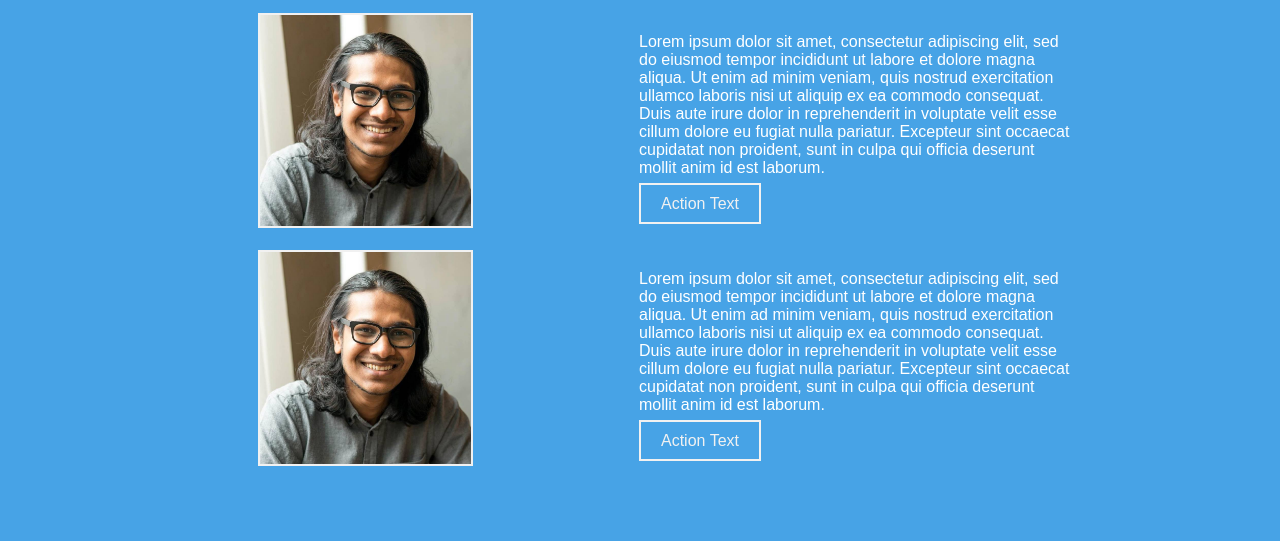
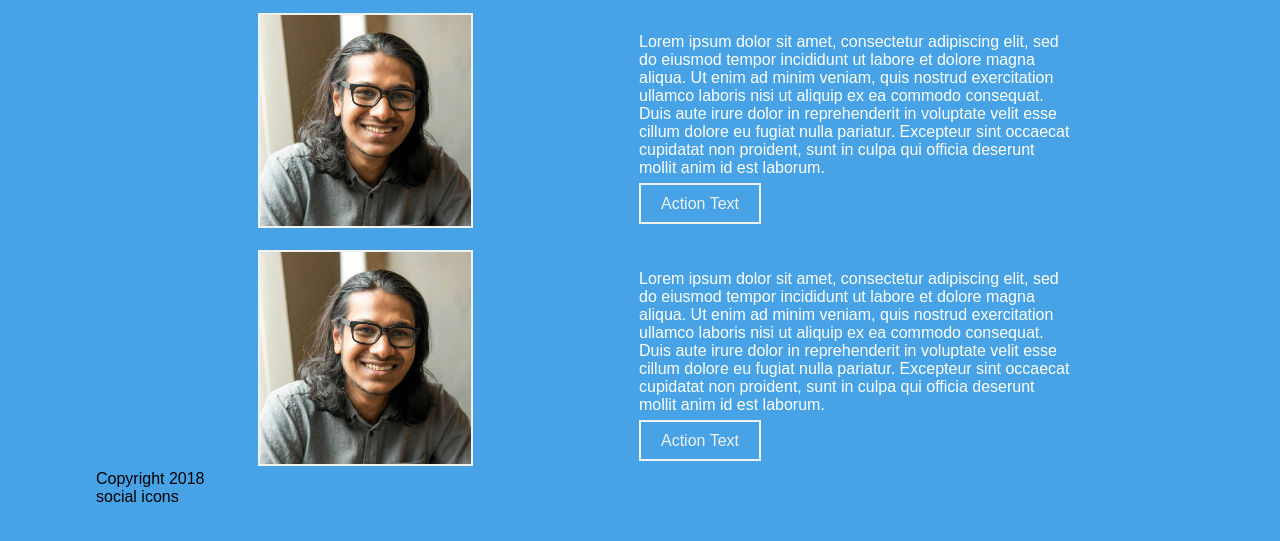
Before and after one commit to InclusionOrg/personal-website-example, a plain HTML site: page index.html in a window 1280 px wide. Shown: the part 85-626 px from the top of the page. Drawn offline with Linux system fonts and the light colour scheme.

Commit message:
added footer

```diff
--- a/index.html
+++ b/index.html
@@ -56,5 +56,11 @@
     </div>
   </section>
 
+  <!-- Footer -->
+  <footer>
+    <p>Copyright 2018</p>
+    <div>social icons</div>
+  </footer>
+
   </body>
   </html>
```
